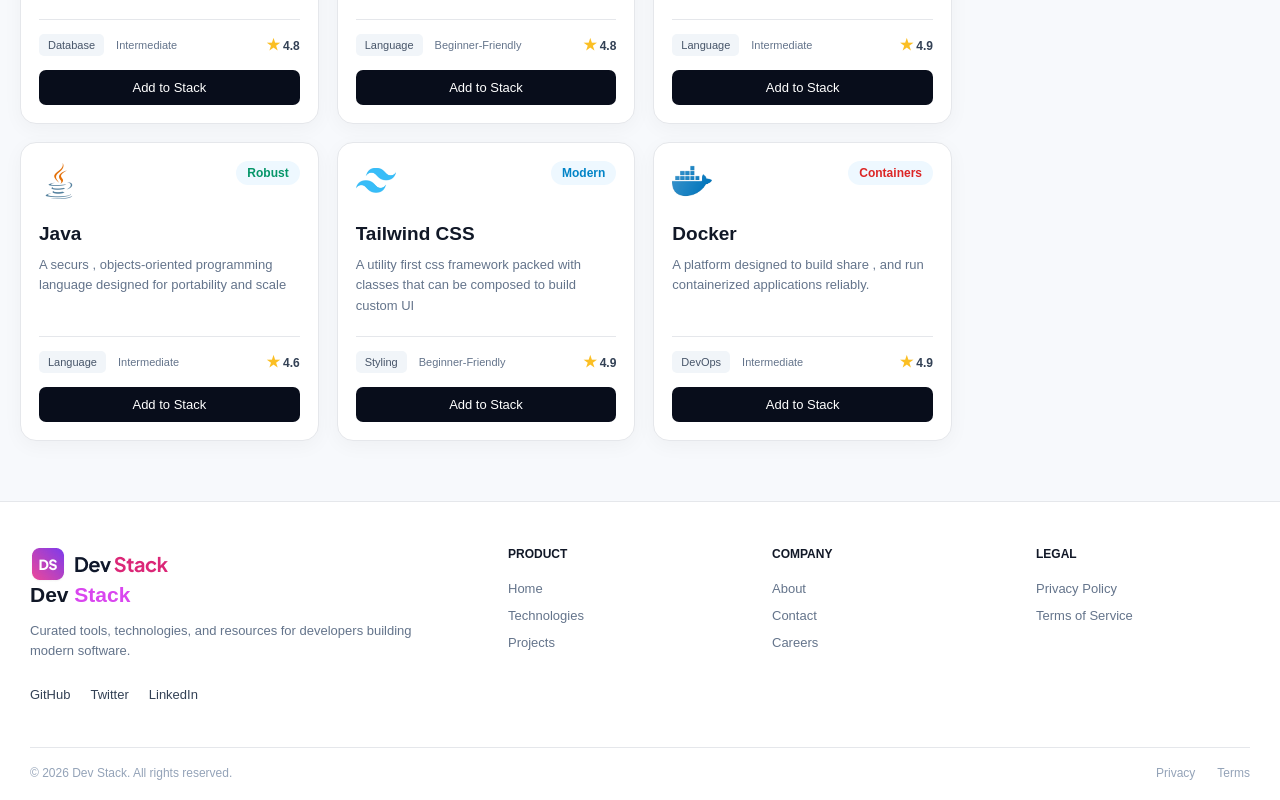
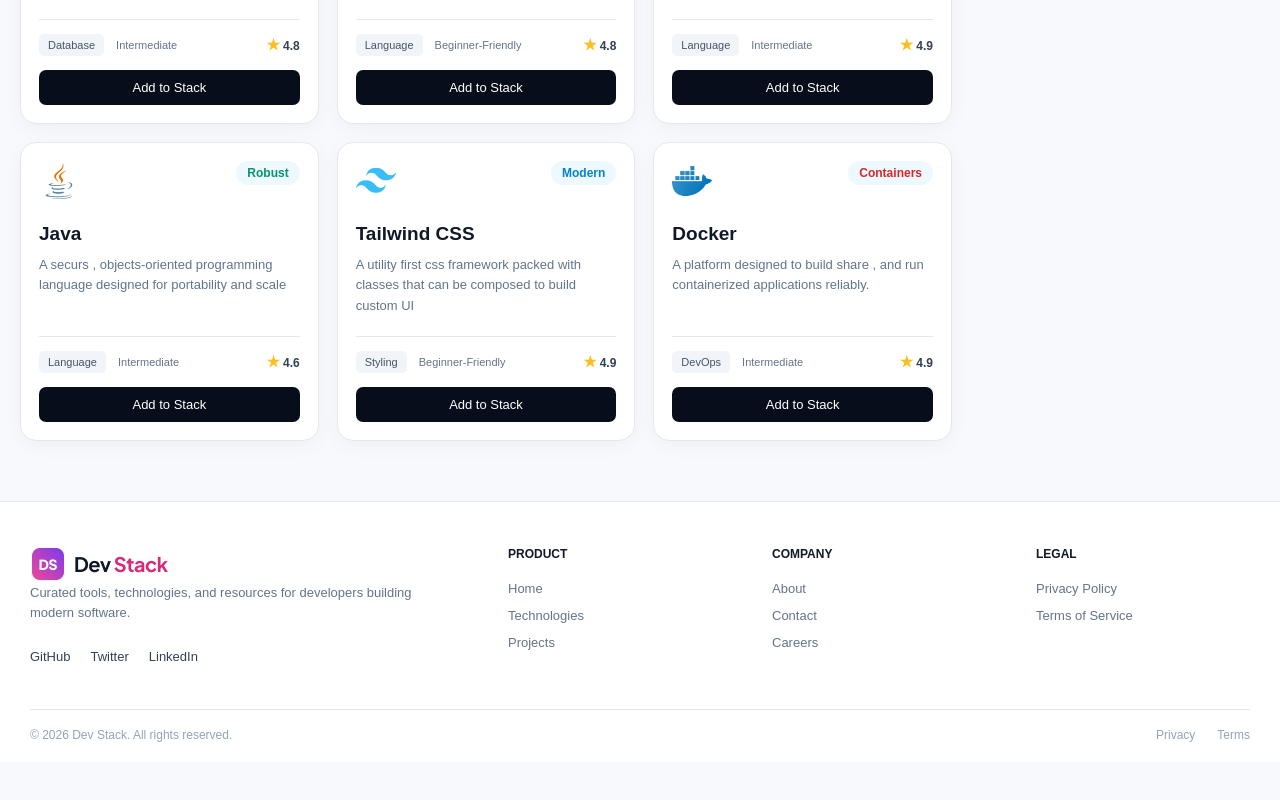
Before and after one commit to ajharul-islam-anik/my-fainal-ass-app, a React (Vite) app: page / in a window 1280 px wide. Shown: the part 1631-2431 px from the top of the page. After the commit the page ends 2393 px from the top, so only its background shows below. Built offline with nearby package versions, Linux system fonts and the light colour scheme.

Commit message:
some style change

```diff
--- a/src/Footer.tsx
+++ b/src/Footer.tsx
@@ -11,9 +11,7 @@
 
           <div className="footer-logo"><img src="/images/logo-text.png" alt="" /></div>
 
-          <h2>
-            Dev <span>Stack</span>
-          </h2>
+
 
           <p>
             Curated tools, technologies, and resources for developers
--- a/src/Nav.css
+++ b/src/Nav.css
@@ -1,7 +1,10 @@
 
 
 .navbar {
-position: sticky;
+position: sticky; top: 0; z-index: 1000;
+
+
+
   width: 100%;
   height: 82px;
   background: white;
```
